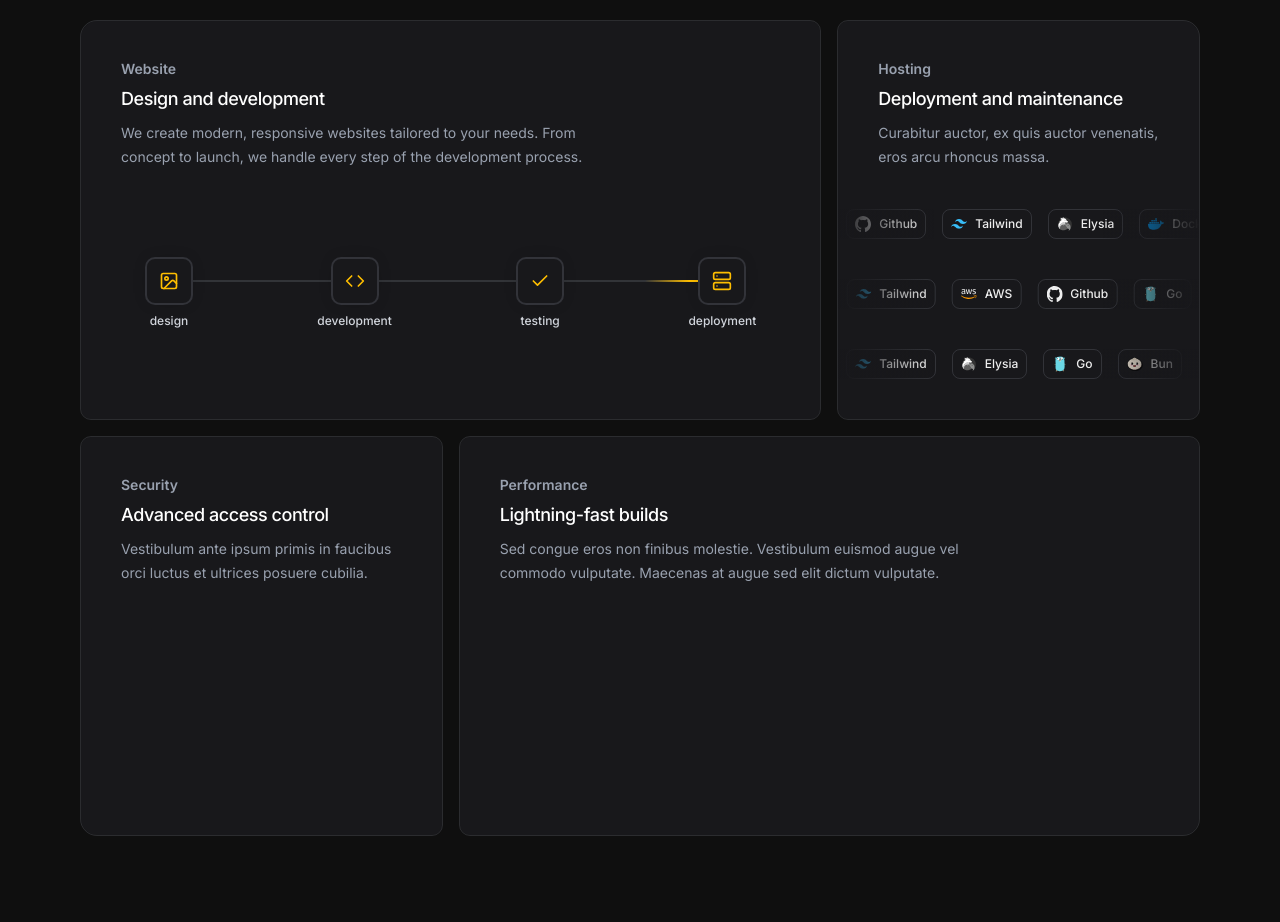
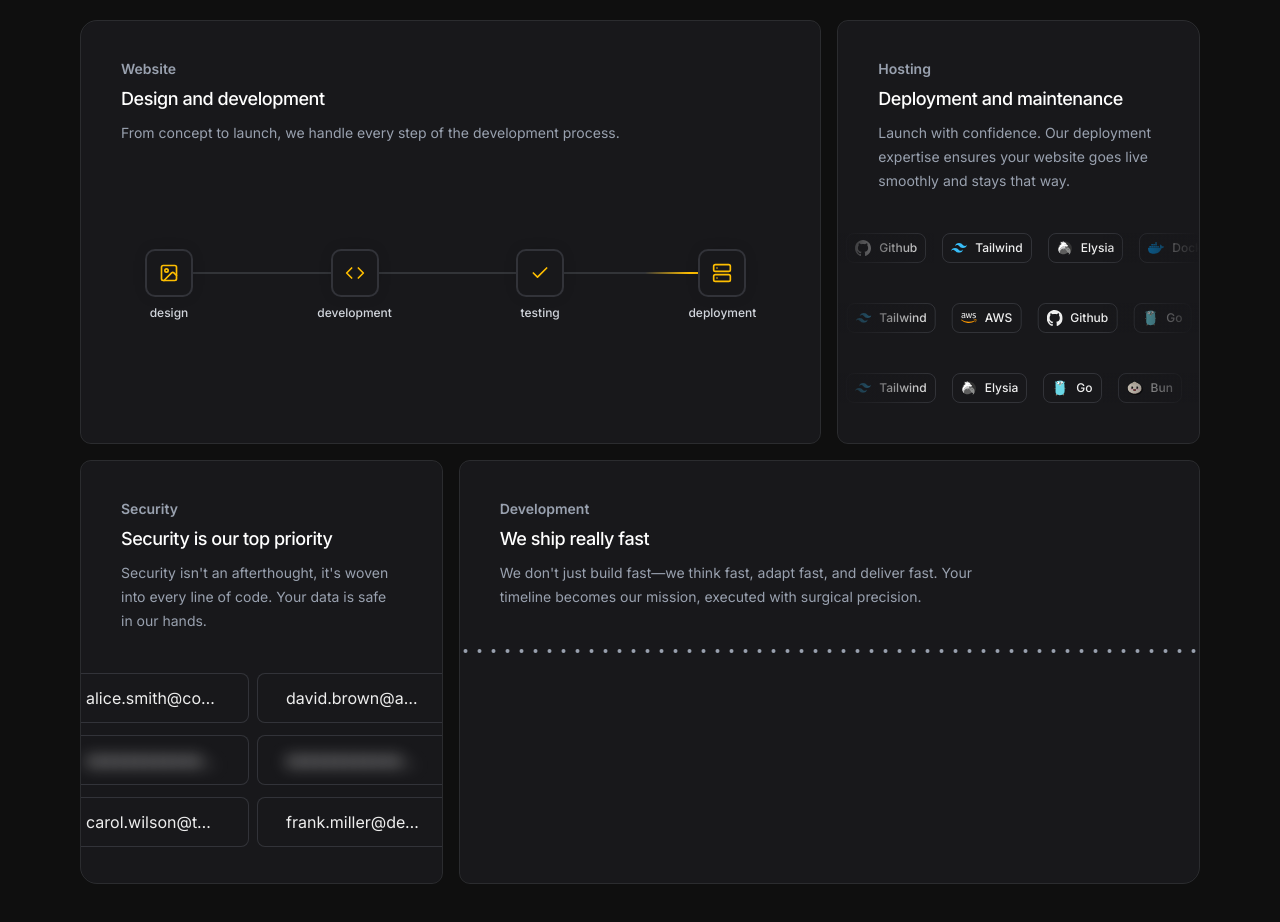
Before and after one commit to Tucupy-Tecnologia/website, a Next.js app: page / in a window 1280 px wide. Shown: the part 840-1762 px from the top of the page. Built offline with nearby package versions, Linux system fonts and the light colour scheme.

Commit message:
feat: add start of last bento grid item

```diff
--- /dev/null
+++ b/components/dotted-line.tsx
@@ -0,0 +1,69 @@
+import React from 'react';
+import { motion } from 'framer-motion';
+
+interface FlowingDottedLineProps {
+	className?: string;
+	speed?: 'slow' | 'normal' | 'fast';
+	dotSize?: 'sm' | 'md' | 'lg';
+	color?: string;
+	dotSpacing?: number;
+}
+
+export function FlowingDottedLine({
+	className = '',
+	speed = 'normal',
+	dotSize = 'sm',
+	color = 'bg-gray-400',
+	dotSpacing = 10
+}: FlowingDottedLineProps) {
+	// Speed configuration
+	const speedMap: Record<typeof speed, number> = {
+		slow: 30,
+		normal: 20,
+		fast: 10
+	};
+
+	// Dot size configuration
+	const sizeMap: Record<typeof dotSize, string> = {
+		sm: 'w-1 h-1',
+		md: 'w-1.5 h-1.5',
+		lg: 'w-2 h-2'
+	};
+
+	const animationDuration: number = speedMap[speed];
+	const dotClass: string = sizeMap[dotSize];
+
+	// Create enough dots to fill the screen and have seamless loop
+	const dotCount: number = 50;
+
+	return (
+		<div className={`relative w-full overflow-hidden ${className}`} style={{ height: '20px' }}>
+			<motion.div
+				className="absolute flex items-center"
+				style={{
+					gap: `${dotSpacing}px`,
+					left: -(dotCount * dotSpacing / 2)
+				}}
+				animate={{
+					x: [0, dotCount * dotSpacing / 2]
+				}}
+				transition={{
+					x: {
+						duration: animationDuration,
+						ease: "linear",
+						repeat: Infinity,
+						repeatType: "loop"
+					}
+				}}
+			>
+				{/* Create dots - double the amount to ensure seamless loop */}
+				{Array.from({ length: dotCount * 2 }, (_, index) => (
+					<div
+						key={index}
+						className={`${dotClass} ${color} rounded-full flex-shrink-0`}
+					/>
+				))}
+			</motion.div>
+		</div>
+	);
+}
--- a/components/services.tsx
+++ b/components/services.tsx
@@ -4,6 +4,8 @@ import { useState, useMemo } from 'react';
 import Image from "next/image";
 import { MarqueeItemData, TechMarquee } from "./tech-marquee";
 import { WebsiteFlowDiagram } from './flow-diagram';
+import { motion } from 'motion/react';
+import { FlowingDottedLine } from './dotted-line';
 
 export const marqueeItems: MarqueeItemData[] = [
 	{
@@ -48,6 +50,12 @@ export const marqueeItems: MarqueeItemData[] = [
 	},
 ];
 
+interface EmailItemProps {
+	email: string;
+	isMiddleItem: boolean;
+	isSecurityHovered: boolean;
+}
+
 function shuffleArray<T>(array: T[]): T[] {
 	const shuffled = [...array];
 	for (let i = shuffled.length - 1; i > 0; i--) {
@@ -57,13 +65,51 @@ function shuffleArray<T>(array: T[]): T[] {
 	return shuffled;
 }
 
+function EmailItem({ email, isMiddleItem, isSecurityHovered }: EmailItemProps): React.ReactElement {
+	const getDisplayText = (): string => {
+		if (isMiddleItem && isSecurityHovered) {
+			return '●●●●●●●●●●●●●●●●●●●';
+		}
+		return email;
+	};
+
+	const getBlurClass = (): string => {
+		if (isMiddleItem && !isSecurityHovered) {
+			return 'blur-sm';
+		}
+		return '';
+	};
+
+	return (
+		<div className='bg-primary border border-gray-400/20 rounded-md px-7 py-3 w-48'>
+			<p className={`transition-all duration-300 truncate ${getBlurClass()}`}>
+				{getDisplayText()}
+			</p>
+		</div>
+	);
+}
+
 export function Services(): React.ReactElement {
 	const [isHostingHovered, setIsHostingHovered] = useState<boolean>(false);
+	const [isSecurityHovered, setIsSecurityHovered] = useState<boolean>(false);
 
 	const shuffledItems = useMemo(() => ({
 		first: shuffleArray(marqueeItems),
 		second: shuffleArray(marqueeItems),
 		third: shuffleArray(marqueeItems),
+	}), []);
+
+	const emailData = useMemo(() => ({
+		leftColumn: [
+			'alice.smith@company.com',
+			'●●●●●●●●●●●●●●●●●●●',
+			'carol.wilson@tech.org'
+		],
+		rightColumn: [
+			'david.brown@agency.co',
+			'●●●●●●●●●●●●●●●●●●●',
+			'frank.miller@dev.com'
+		]
 	}), []);
 
 	return (
@@ -76,10 +122,10 @@ export function Services(): React.ReactElement {
 								<h3 className="text-sm/4 font-semibold text-gray-400">Website</h3>
 								<p className="mt-2 text-lg font-medium tracking-tight text-white">Design and development</p>
 								<p className="mt-2 max-w-lg text-sm/6 text-gray-400">
-									We create modern, responsive websites tailored to your needs. From concept to launch, we handle every step of the development process.
+									From concept to launch, we handle every step of the development process.
 								</p>
 							</div>
-							<div className="px-10 mt-6">
+							<div className="px-10 mt-10">
 								<WebsiteFlowDiagram />
 							</div>
 						</div>
@@ -94,7 +140,7 @@ export function Services(): React.ReactElement {
 								<h3 className="text-sm/4 font-semibold text-gray-400">Hosting</h3>
 								<p className="mt-2 text-lg font-medium tracking-tight text-white">Deployment and maintenance</p>
 								<p className="mt-2 max-w-lg text-sm/6 text-gray-400">
-									Curabitur auctor, ex quis auctor venenatis, eros arcu rhoncus massa.
+									Launch with confidence. Our deployment expertise ensures your website goes live smoothly and stays that way.
 								</p>
 							</div>
 
@@ -116,30 +162,61 @@ export function Services(): React.ReactElement {
 									play={isHostingHovered}
 								/>
 							</div>
-
 						</div>
 					</div>
 					<div className="flex p-px lg:col-span-2">
-						<div className="w-full overflow-hidden rounded-lg bg-primary outline outline-gray-400/20 lg:rounded-bl-2xl">
+						<div
+							className="w-full overflow-hidden rounded-lg bg-primary outline outline-gray-400/20 lg:rounded-bl-2xl"
+							onMouseEnter={() => setIsSecurityHovered(true)}
+							onMouseLeave={() => setIsSecurityHovered(false)}
+						>
 							<div className="p-10">
 								<h3 className="text-sm/4 font-semibold text-gray-400">Security</h3>
-								<p className="mt-2 text-lg font-medium tracking-tight text-white">Advanced access control</p>
+								<p className="mt-2 text-lg font-medium tracking-tight text-white">Security is our top priority</p>
 								<p className="mt-2 max-w-lg text-sm/6 text-gray-400">
-									Vestibulum ante ipsum primis in faucibus orci luctus et ultrices posuere cubilia.
+									Security isn't an afterthought, it's woven into every line of code. Your data is safe in our hands.
 								</p>
+							</div>
+
+							<div className='flex items-center gap-2 -ml-6'>
+								<div className='space-y-3'>
+									{emailData.leftColumn.map((email: string, index: number) => (
+										<EmailItem
+											key={index}
+											email={email}
+											isMiddleItem={index === 1}
+											isSecurityHovered={isSecurityHovered}
+										/>
+									))}
+								</div>
+
+								<div className='space-y-3'>
+									{emailData.rightColumn.map((email: string, index: number) => (
+										<EmailItem
+											key={index}
+											email={email}
+											isMiddleItem={index === 1}
+											isSecurityHovered={isSecurityHovered}
+										/>
+									))}
+								</div>
 							</div>
 						</div>
 					</div>
 					<div className="flex p-px lg:col-span-4">
-						<div className="w-full overflow-hidden rounded-lg bg-primary outline outline-gray-400/20 max-lg:rounded-b-2xl lg:rounded-br-2xl">
+						<div
+							className="w-full overflow-hidden rounded-lg bg-primary outline outline-gray-400/20 max-lg:rounded-b-2xl lg:rounded-br-2xl"
+						>
 							<div className="p-10">
-								<h3 className="text-sm/4 font-semibold text-gray-400">Performance</h3>
-								<p className="mt-2 text-lg font-medium tracking-tight text-white">Lightning-fast builds</p>
+								<h3 className="text-sm/4 font-semibold text-gray-400">Development</h3>
+								<p className="mt-2 text-lg font-medium tracking-tight text-white">We ship really fast</p>
 								<p className="mt-2 max-w-lg text-sm/6 text-gray-400">
-									Sed congue eros non finibus molestie. Vestibulum euismod augue vel commodo vulputate. Maecenas at
-									augue sed elit dictum vulputate.
+									We don't just build fast—we think fast, adapt fast, and deliver fast. Your timeline becomes our mission, executed with surgical precision.
 								</p>
 							</div>
+
+
+							<FlowingDottedLine />
 						</div>
 					</div>
 				</div>
```
